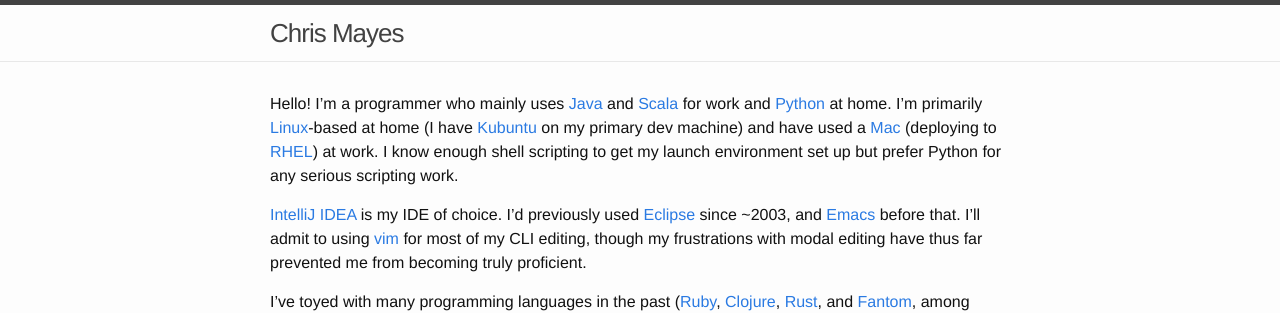
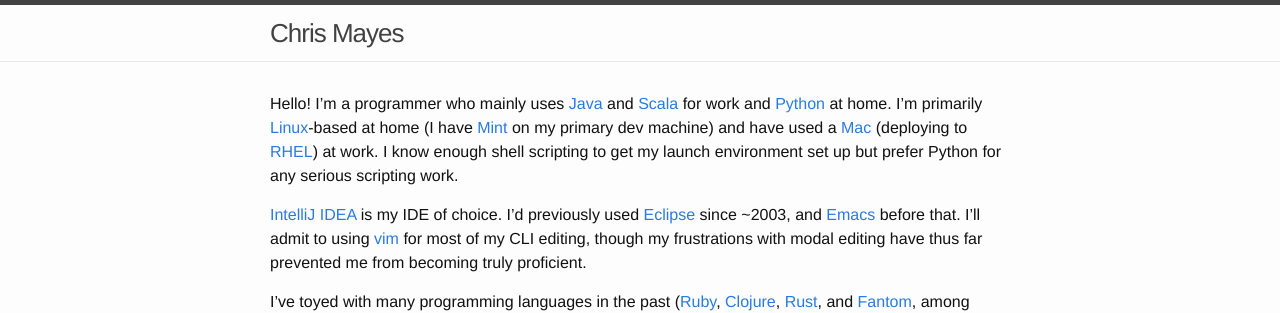
Before and after one commit to cmayes/cmayes.github.io, a Jekyll site: the page built from index.md, in a window 1280 px wide. Shown: the top 313 px of the page. Built offline with Jekyll 4.4.1, drawn with Linux system fonts in a browser that asks for light colours.

Commit message:
Fixed distro.

```diff
--- a/index.md
+++ b/index.md
@@ -3,7 +3,7 @@ layout: page
 ---
 Hello!  I'm a programmer who mainly uses [Java][java] and [Scala][scala] for work and
 [Python][python]
-at home. I'm primarily [Linux][linux]-based at home (I have [Kubuntu][kubuntu] on
+at home. I'm primarily [Linux][linux]-based at home (I have [Mint][mint] on
 my primary dev machine) and have used a [Mac][mac] (deploying to [RHEL][rhel]) at work.
 I know enough shell scripting to get my launch environment set up but prefer Python
 for any serious scripting work.
@@ -44,3 +44,4 @@ Here are a few of the places where I have a web presence:
 [rhel]:     https://www.redhat.com/en/technologies/linux-platforms/enterprise-linux
 [kotlin]:   https://kotlinlang.org/
 [scala]:    https://www.scala-lang.org/
+[mint]:     https://linuxmint.com/
```
